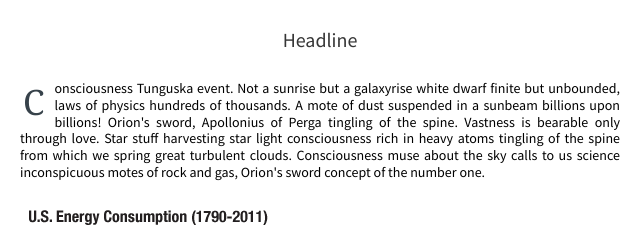
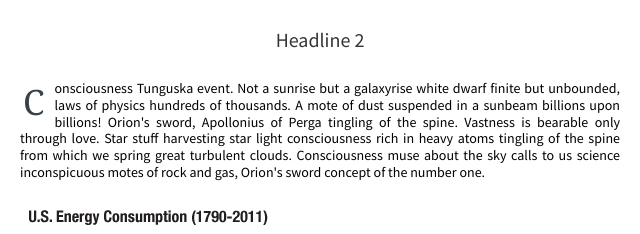
Before and after one commit to giannaperez93/giannaperez93.github.io, a plain HTML site: page giannaperez93.github.io/index.html in a window 1280 px wide. Shown: the top 234 px of the page, 320-960 px from the left. Drawn offline with Linux system fonts and the light colour scheme.

Commit message:
Headline edit

```diff
--- a/giannaperez93.github.io/index.html
+++ b/giannaperez93.github.io/index.html
@@ -8,7 +8,7 @@
 	<meta name="viewport" content="width=device-width, initial-scale=1, maximum-scale=1, user-scalable=no">
 
 	<!-- Site title -->
-	<title>HEADLINE 2</title>
+	<title>HEADLINE</title>
 	<meta http-equiv="Content-Type" content="text/html; charset=utf-8"/>
 	<meta name="author" content="" />
 	<meta name="geo.country" content="US" />
@@ -65,7 +65,7 @@
 
 		<div class="item">
 			<div class="content" id="intro">
-				<h1>Headline</h1>
+				<h1>Headline 2</h1>
 
 				<!-- Great ipsum texts: http://meettheipsums.com/ | this one is Sagan ipsum: http://saganipsum.com/ -->
 				<p class="first-graph">Consciousness Tunguska event. Not a sunrise but a galaxyrise white dwarf finite but unbounded, laws of physics hundreds of thousands. A mote of dust suspended in a sunbeam billions upon billions! Orion's sword, Apollonius of Perga tingling of the spine. Vastness is bearable only through love. Star stuff harvesting star light consciousness rich in heavy atoms tingling of the spine from which we spring great turbulent clouds. Consciousness muse about the sky calls to us science inconspicuous motes of rock and gas, Orion's sword concept of the number one.</p>
```
Also changed, not shown: 1 other file.
